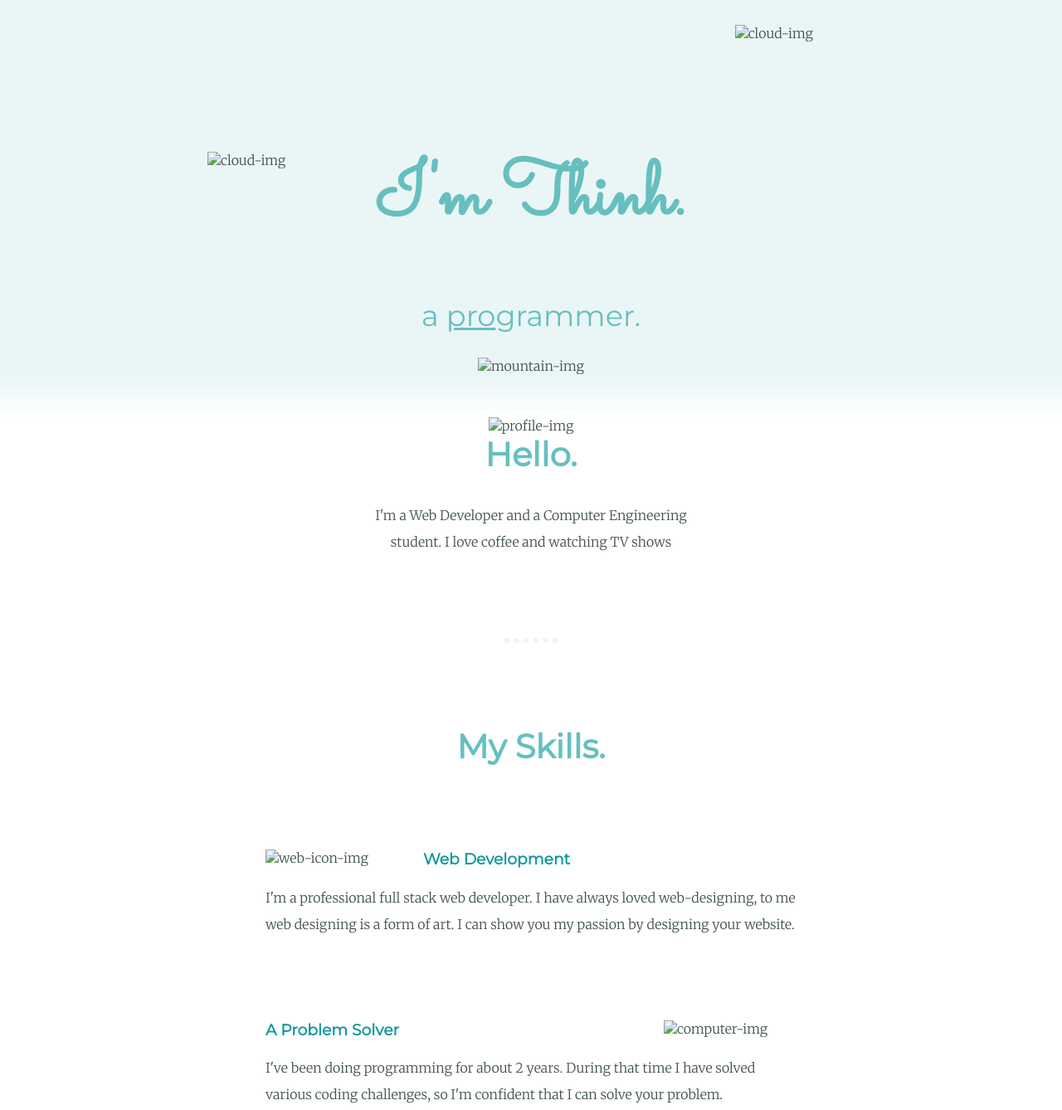
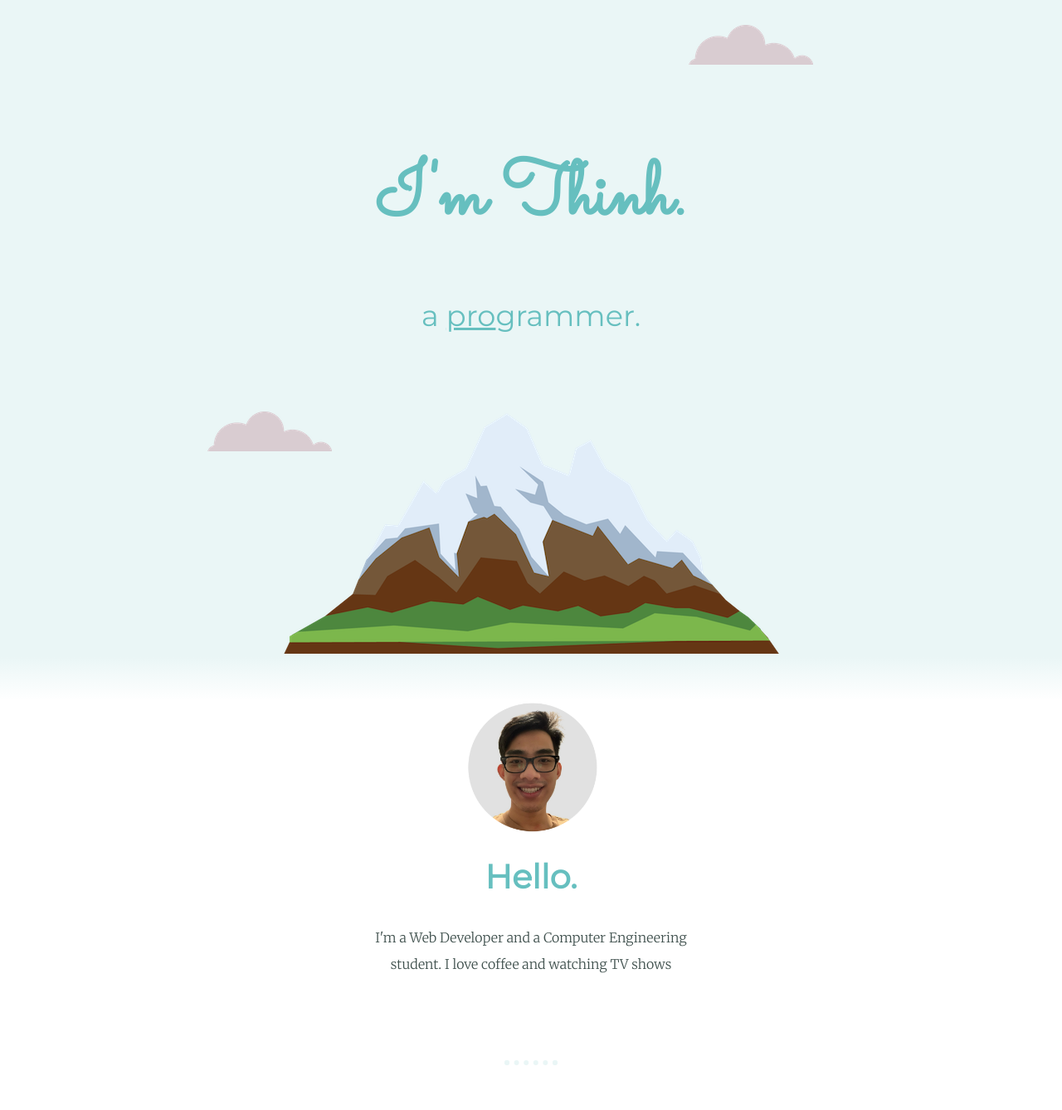
Before and after one commit to thinhpnguyen/CSS-personal-website, a plain HTML site: page index.html in a window 1280 px wide. Shown: the top 1338 px of the page at 83% size. Drawn offline with Linux system fonts and the light colour scheme; files that its build step writes are made by us from their sources.

Commit message:
changed file directory for github's file upload

```diff
--- a/index.html
+++ b/index.html
@@ -4,7 +4,7 @@
     <meta charset="utf-8">
     <title>Thinh Nguyen</title>
 
-    <link rel="stylesheet" href="css/styles.css">
+    <link rel="stylesheet" href="styles.css">
     <link rel="icon" href="favicon.png">
 
     <link rel="preconnect" href="https://fonts.gstatic.com">
@@ -12,11 +12,11 @@
   </head>
   <body>
     <div class="top_container">
-      <img class= "first_cloud" src="images/cloud.png" alt="cloud-img">
+      <img class= "first_cloud" src="cloud.png" alt="cloud-img">
       <h1>I'm Thinh.</h1>
       <h2 class="subtitle">a <span>pro</span>grammer.</h2>
-      <img class="second_cloud" src="images/cloud.png" alt="cloud-img">
-      <img src="images/mountain.png" alt="mountain-img">
+      <img class="second_cloud" src="cloud.png" alt="cloud-img">
+      <img src="mountain.png" alt="mountain-img">
       <div class="gradi">
 
       </div>
@@ -24,7 +24,7 @@
 
     <div class="middle-container">
       <div class="profile">
-        <img src="images/profile.png" alt="profile-img" style = "width:50%;height:50%;">
+        <img src="profile.png" alt="profile-img" style = "width:50%;height:50%;">
         <h2 class="hello">Hello.</h2>
         <p>I'm a Web Developer and a Computer Engineering student. I love coffee and watching TV shows</p>
       </div>
@@ -32,12 +32,12 @@
       <div class="skills">
         <h2>My Skills.</h2>
         <div class="skill-row">
-          <img class="skill-image1" src="images/web.png" alt="web-icon-img">
+          <img class="skill-image1" src="web.png" alt="web-icon-img">
           <h3>Web Development</h3>
           <p>I'm a professional full stack web developer. I have always loved web-designing, to me web designing is a form of art. I can show you my passion by designing your website.</p>
         </div>
         <div class="skill-row">
-          <img class="skill-image2" src="images/computer.png" alt="computer-img">
+          <img class="skill-image2" src="computer.png" alt="computer-img">
           <h3>A Problem Solver</h3>
           <p>I've been doing programming for about 2 years. During that time I have solved various coding challenges, so I'm confident that I can solve your problem.</p>
         </div>
```
